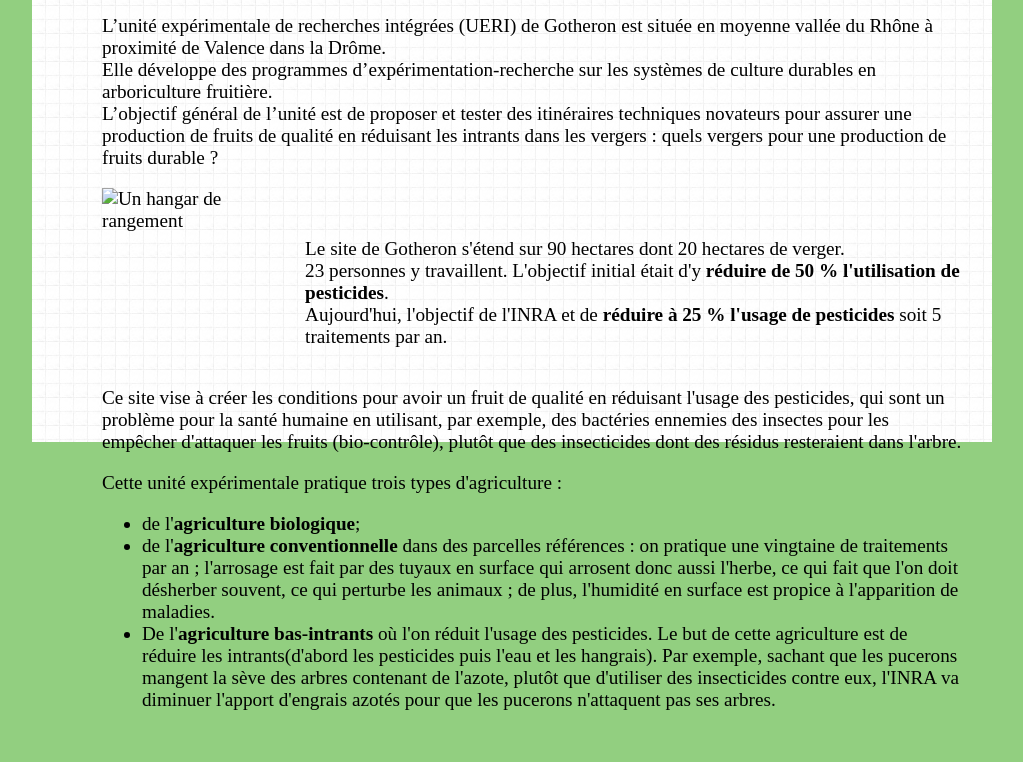
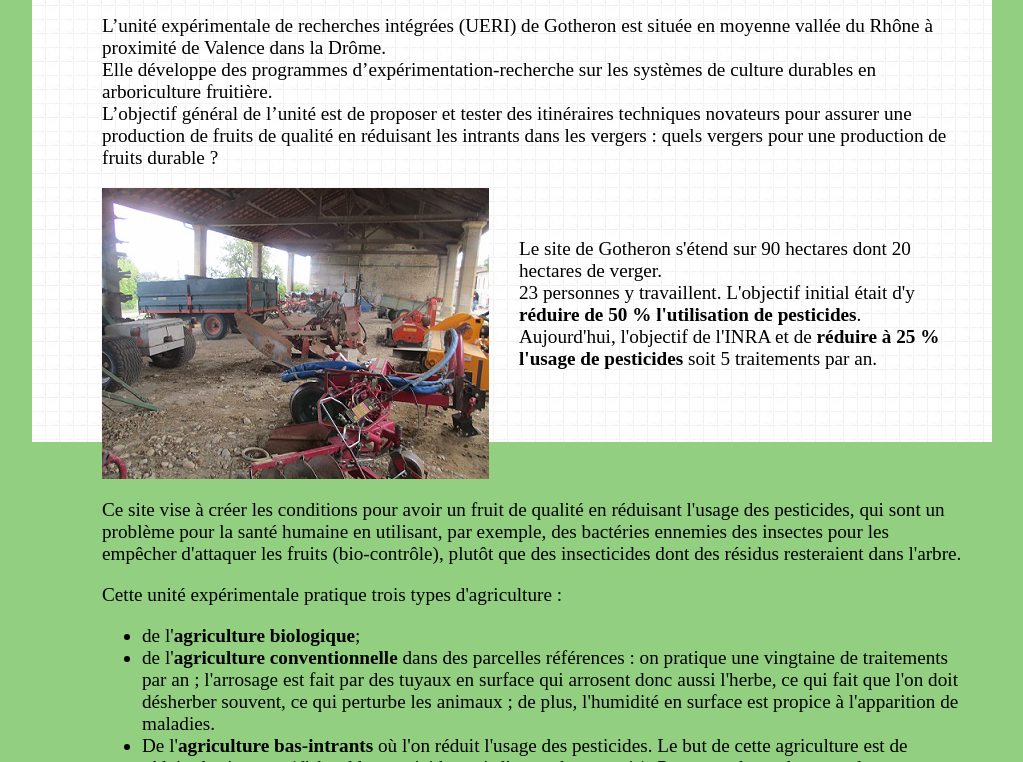
Before and after one commit to SiteSVTINRA/sitesvtinra.github.io, a plain HTML site: page hist.html in a window 1280 px wide. Shown: the part 2038-2800 px from the top of the page, without its empty margins (128-1151 px from the left). Before the commit the page ends 2779 px from the top, so only its background shows below. Drawn offline with Linux system fonts and the light colour scheme.

Commit message:
Update hist.html

```diff
--- a/hist.html
+++ b/hist.html
@@ -9,6 +9,7 @@
 	<header>
 		<div>
 			<h1>Retour de la sortie à l'INRA du mercredi 2 octobre 2019</h1>
+			<p>Par Arthus Jullien de Pommerol et Jean-Baptiste Onfray</p>
 		</div>
 		<nav>
 			<ul>
@@ -113,7 +114,7 @@
 			<a href="Images/carte_gd.png"><img src="Images/carte.png" title="Clickez pour agrandir."></a>
 			<p>L’unité expérimentale de recherches intégrées (UERI) de Gotheron est située en moyenne vallée du Rhône à proximité de Valence dans la Drôme. <br>Elle développe des programmes d’expérimentation-recherche sur les systèmes de culture durables en arboriculture fruitière.<br>L’objectif général de l’unité est de proposer et tester des itinéraires techniques novateurs pour assurer une production de fruits de qualité en réduisant les intrants dans les vergers : quels vergers pour une production de fruits durable ?</p>
 			<div class="align">
-				<img src="Images/hangar.jpg" alt="Un hangar de rangement">
+				<img src="Images/hangar.png" alt="Un hangar de rangement">
 				<p class='center'>Le site de Gotheron s'étend sur 90 hectares dont 20 hectares de verger.<br>23 personnes y travaillent. L'objectif initial était d'y <strong>réduire de 50 % l'utilisation de pesticides</strong>.<br>Aujourd'hui, l'objectif de l'INRA et de <strong>réduire à 25 % l'usage de pesticides</strong> soit 5 traitements par an.</p>
 			</div>
 			<p>Ce site vise à créer les conditions pour avoir un fruit de qualité en réduisant l'usage des pesticides, qui sont un problème pour la santé humaine en utilisant, par exemple, des bactéries ennemies des insectes pour les empêcher d'attaquer les fruits (bio-contrôle), plutôt que des insecticides dont des résidus resteraient dans l'arbre.</p>
@@ -121,7 +122,7 @@
 			<ul>
 				<li>de l'<strong>agriculture biologique</strong>;</li>
 				<li>de l'<strong>agriculture conventionnelle</strong> dans des parcelles références : on pratique une vingtaine de traitements par an ; l'arrosage est fait par des tuyaux en surface qui arrosent donc aussi l'herbe, ce qui fait que l'on doit désherber souvent, ce qui perturbe les animaux ; de plus, l'humidité en surface est propice à l'apparition de maladies.</li>
-				<li>De l'<strong>agriculture bas-intrants</strong> où l'on réduit l'usage des pesticides. Le but de cette agriculture est de réduire les intrants(d'abord les pesticides puis l'eau et les hangrais).
+				<li>De l'<strong>agriculture bas-intrants</strong> où l'on réduit l'usage des pesticides. Le but de cette agriculture est de réduire les intrants (d'abord les pesticides puis l'eau et les engrais).
 				 Par exemple, sachant que les pucerons mangent la sève des arbres contenant de l'azote, plutôt que d'utiliser des insecticides contre eux, l'INRA va diminuer l'apport d'engrais azotés pour que les pucerons n'attaquent pas ses arbres.
 				</li>
 			</ul>
```
